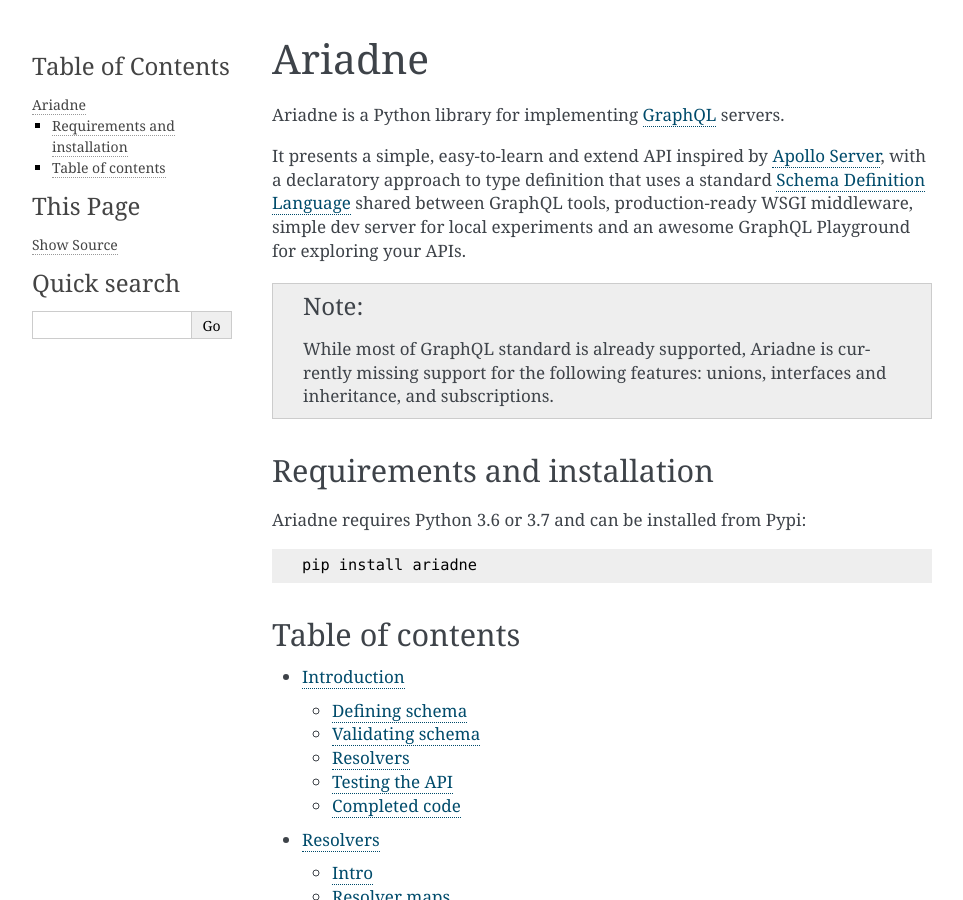
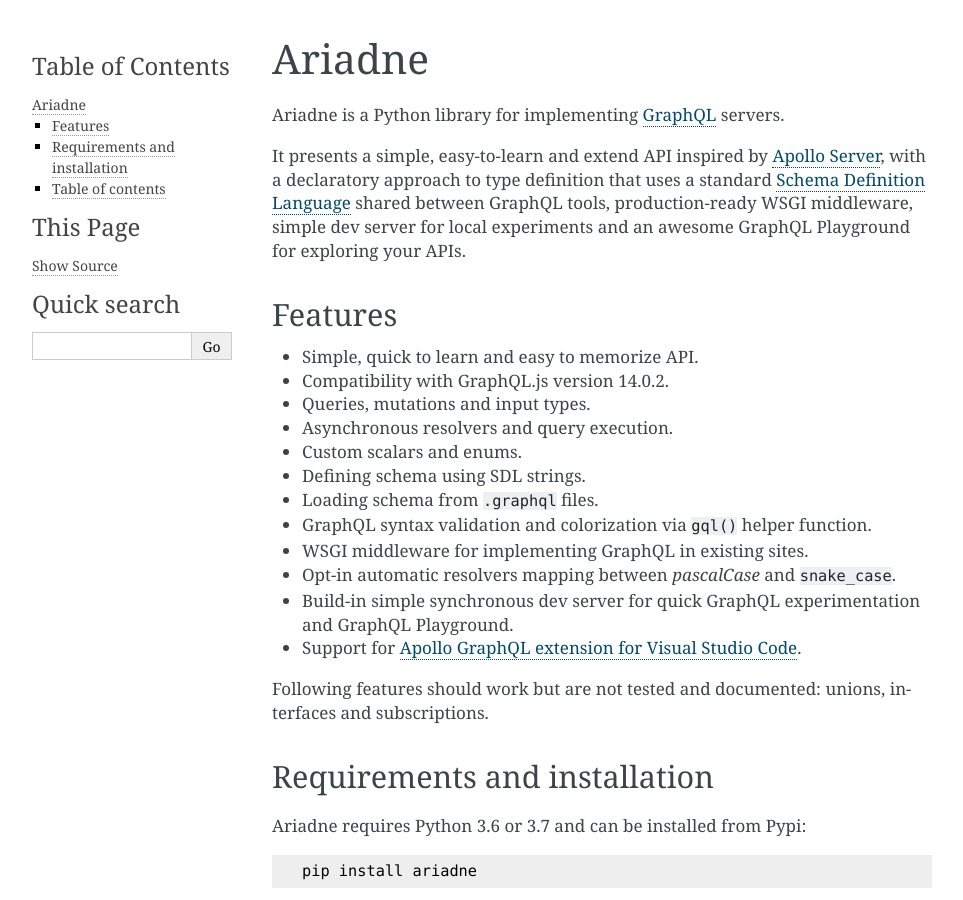
Before and after one commit to mirumee/ariadne, a Sphinx documentation site: the page built from docs/index.rst, in a window 1280 px wide and 900 px high. Shown: the whole window, without its empty margins (148-1111 px from the left). Built offline with Sphinx 7.4.7, drawn with Linux system fonts in a browser that asks for light colours.

Commit message:
Add features list to readme and docs index

```diff
--- a/docs/index.rst
+++ b/docs/index.rst
@@ -5,8 +5,24 @@ Ariadne is a Python library for implementing `GraphQL <http://graphql.github.io/
 
 It presents a simple, easy-to-learn and extend API inspired by `Apollo Server <https://www.apollographql.com/docs/apollo-server/>`_, with a declaratory approach to type definition that uses a standard `Schema Definition Language <https://graphql.github.io/learn/schema/>`_ shared between GraphQL tools, production-ready WSGI middleware, simple dev server for local experiments and an awesome GraphQL Playground for exploring your APIs.
 
-.. note::
-   While most of GraphQL standard is already supported, Ariadne is currently missing support for the following features: unions, interfaces and inheritance, and subscriptions.
+
+Features
+--------
+
+- Simple, quick to learn and easy to memorize API.
+- Compatibility with GraphQL.js version 14.0.2.
+- Queries, mutations and input types.
+- Asynchronous resolvers and query execution.
+- Custom scalars and enums.
+- Defining schema using SDL strings.
+- Loading schema from ``.graphql`` files.
+- GraphQL syntax validation and colorization via ``gql()`` helper function.
+- WSGI middleware for implementing GraphQL in existing sites.
+- Opt-in automatic resolvers mapping between `pascalCase` and ``snake_case``.
+- Build-in simple synchronous dev server for quick GraphQL experimentation and GraphQL Playground.
+- Support for `Apollo GraphQL extension for Visual Studio Code <https://marketplace.visualstudio.com/items?itemName=apollographql.vscode-apollo>`_.
+
+Following features should work but are not tested and documented: unions, interfaces and subscriptions.
 
 
 Requirements and installation
```
Also changed, not shown: README.md (+18 -0 lines).
